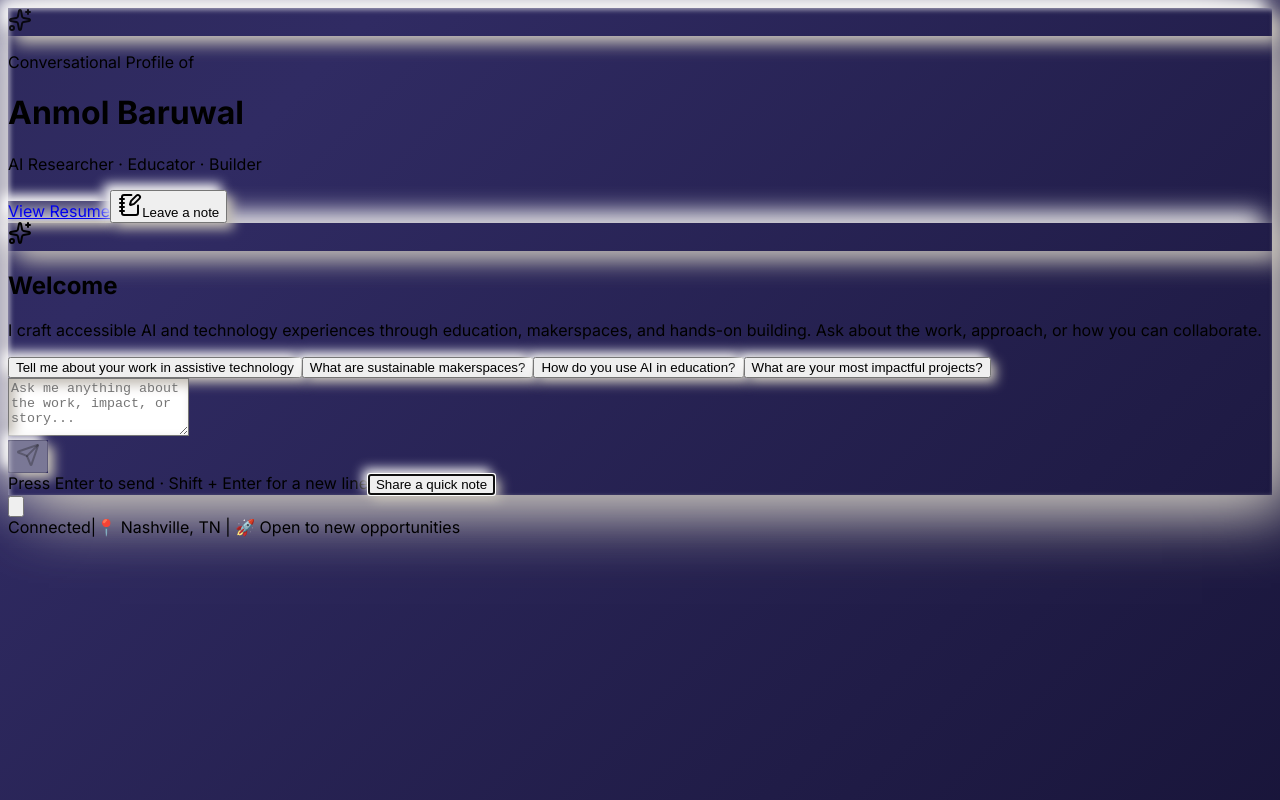
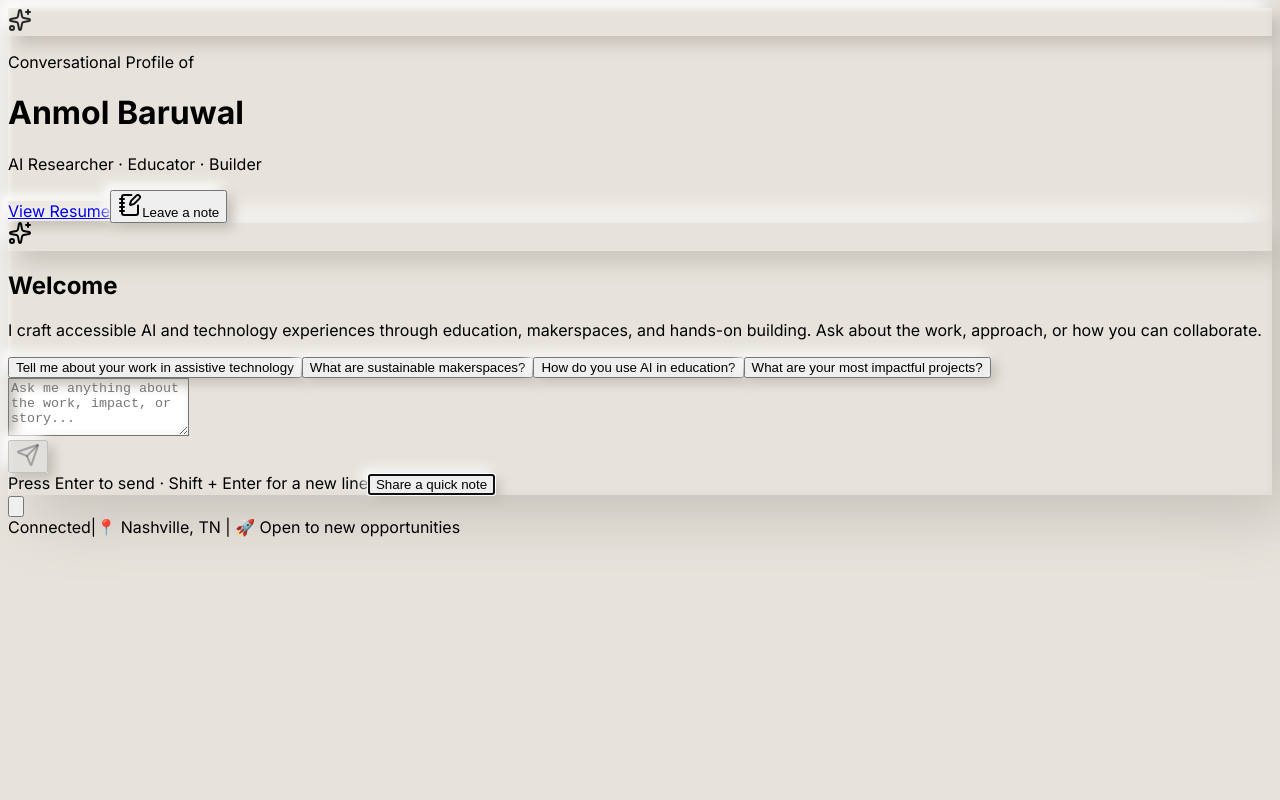
Before and after one commit to Anmolbaral/PersonalWebsite-Anmol, a React (Vite) app in the folder frontend/: page / in a window 1280 px wide. Built offline with nearby package versions, Linux system fonts and the light colour scheme.

Commit message:
Updated bg color

```diff
--- a/frontend/src/index.css
+++ b/frontend/src/index.css
@@ -4,7 +4,7 @@
 @tailwind utilities;
 
 :root {
-    --bg-gradient: linear-gradient(-45deg, #0f0c29, #302b63, #24243e, #13547a);
+    --bg-gradient: #e7e3dc;
     --chat-bg: rgba(0, 0, 0, 0.15);
     --border-color: rgba(255, 255, 255, 0.2);
     --text-primary: #f8fafc;
@@ -25,7 +25,7 @@
 }
 
 .light-theme {
-    --bg-gradient: linear-gradient(-45deg, #e0c3fc, #8ec5fc, #a8edea, #fed6e3);
+    --bg-gradient: #e7e3dc;
     --chat-bg: rgba(255, 255, 255, 0.3);
     --border-color: rgba(255, 255, 255, 0.5);
     --text-primary: #1e293b;
@@ -46,15 +46,7 @@
 body {
     font-family: 'Inter', sans-serif;
     background: var(--bg-gradient);
-    background-size: 400% 400%;
-    animation: gradientBG 15s ease infinite;
     transition: background 0.5s ease;
-}
-
-@keyframes gradientBG {
-    0% { background-position: 0% 50%; }
-    50% { background-position: 100% 50%; }
-    100% { background-position: 0% 50%; }
 }
 
 /* Custom scrollbar styles */
```
